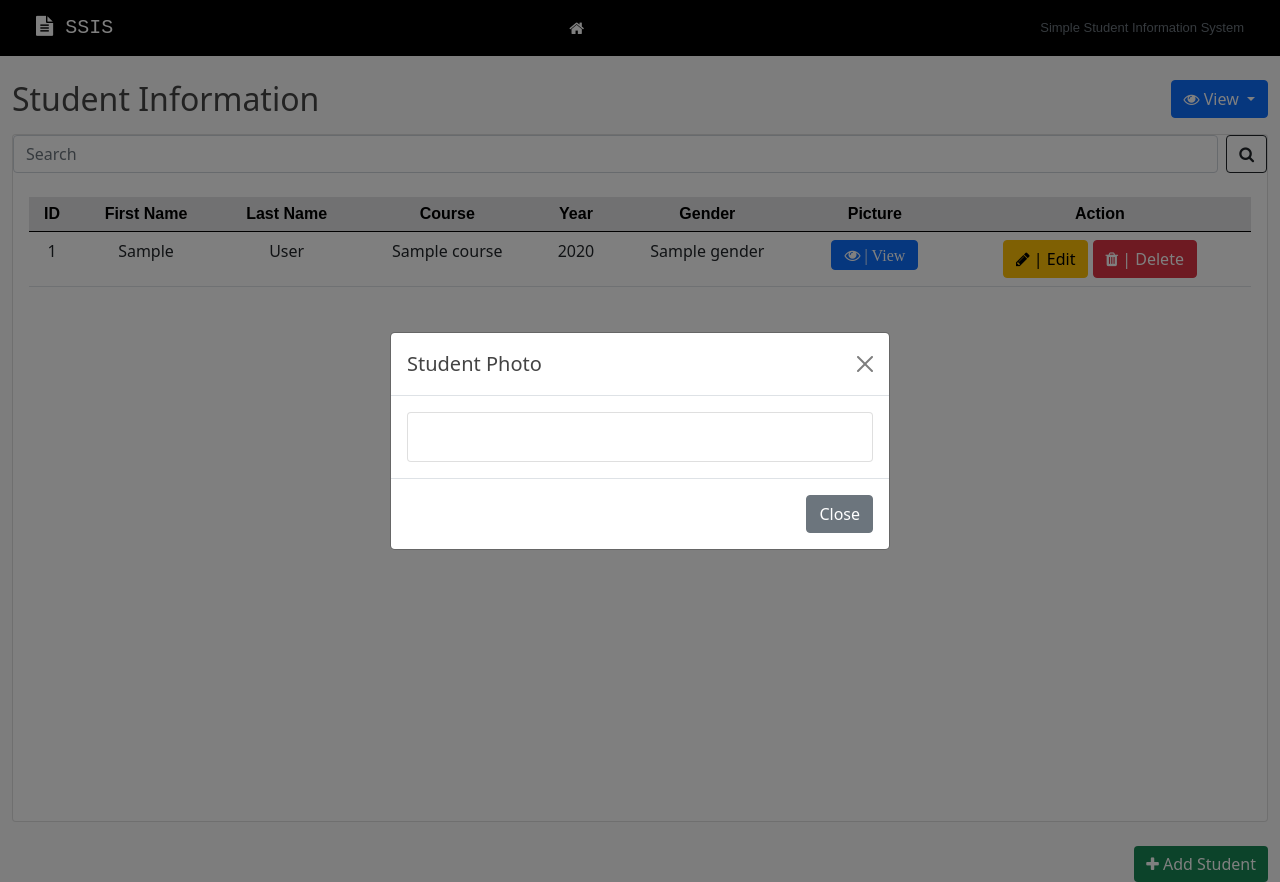
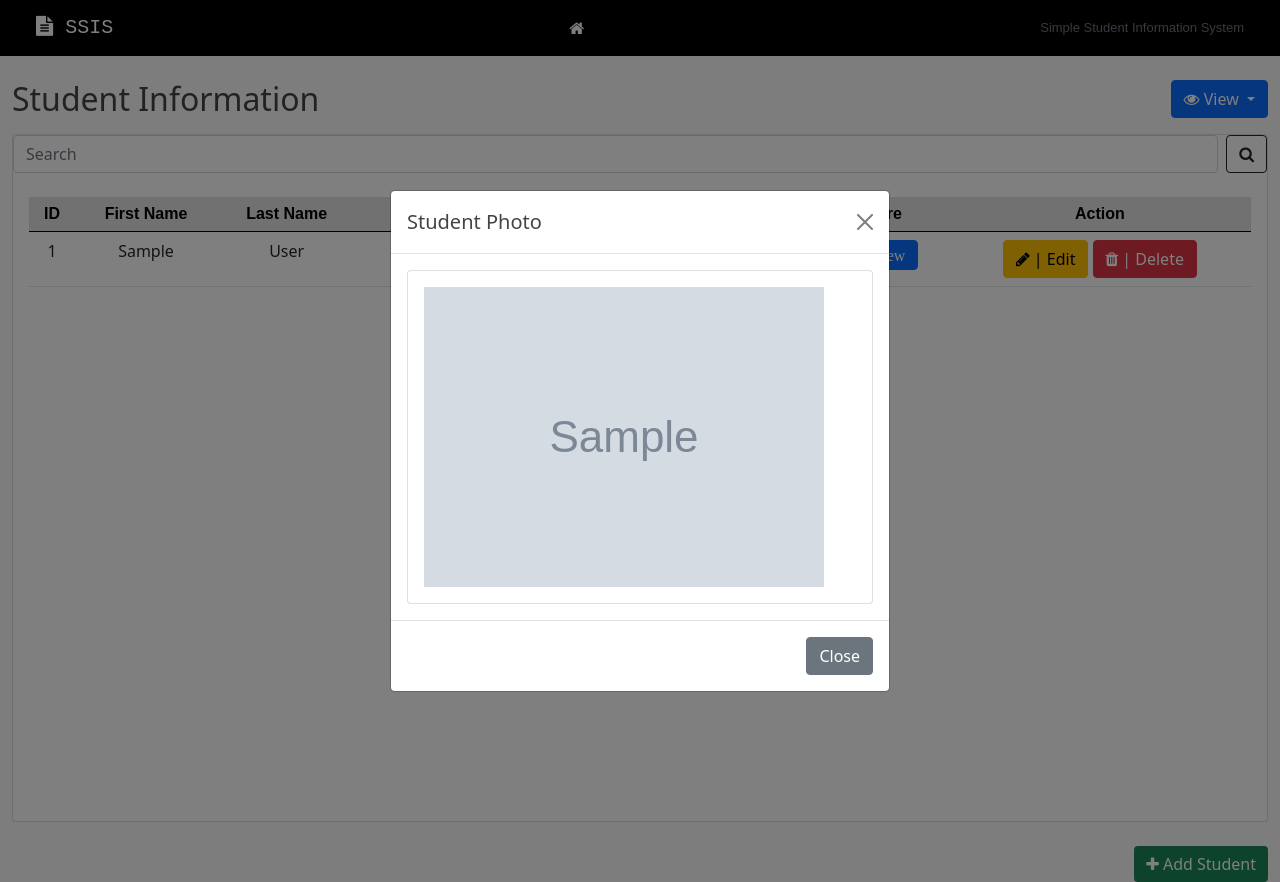
Before and after one commit to Airplanejuju/ssis-test-webapp, a Flask app: template app/templates/table/student.html in a window 1280 px wide, after a click on "| View". Run offline with Flask 3, Linux system fonts and the light colour scheme; the template is opened without the code that fills it: most values are stand-ins (such as "Sample title", 1, 10 or a date in 2020); grey boxes marked "Sample" are stand-in pictures; form fields are guessed from the names that the template uses.

Commit message:
Add image display

```diff
--- a/app/templates/form/photo/student.html
+++ b/app/templates/form/photo/student.html
@@ -1,9 +1,5 @@
 <div class="card ml-2 mr-2">
     <div class="card-body">
-        <form method="POST">
-            {{ form.hidden_tag() }}
-
-
-        </form>
+        <img id="studentPhotoPreview" class="img-fluid">
     </div>
 </div>
```
